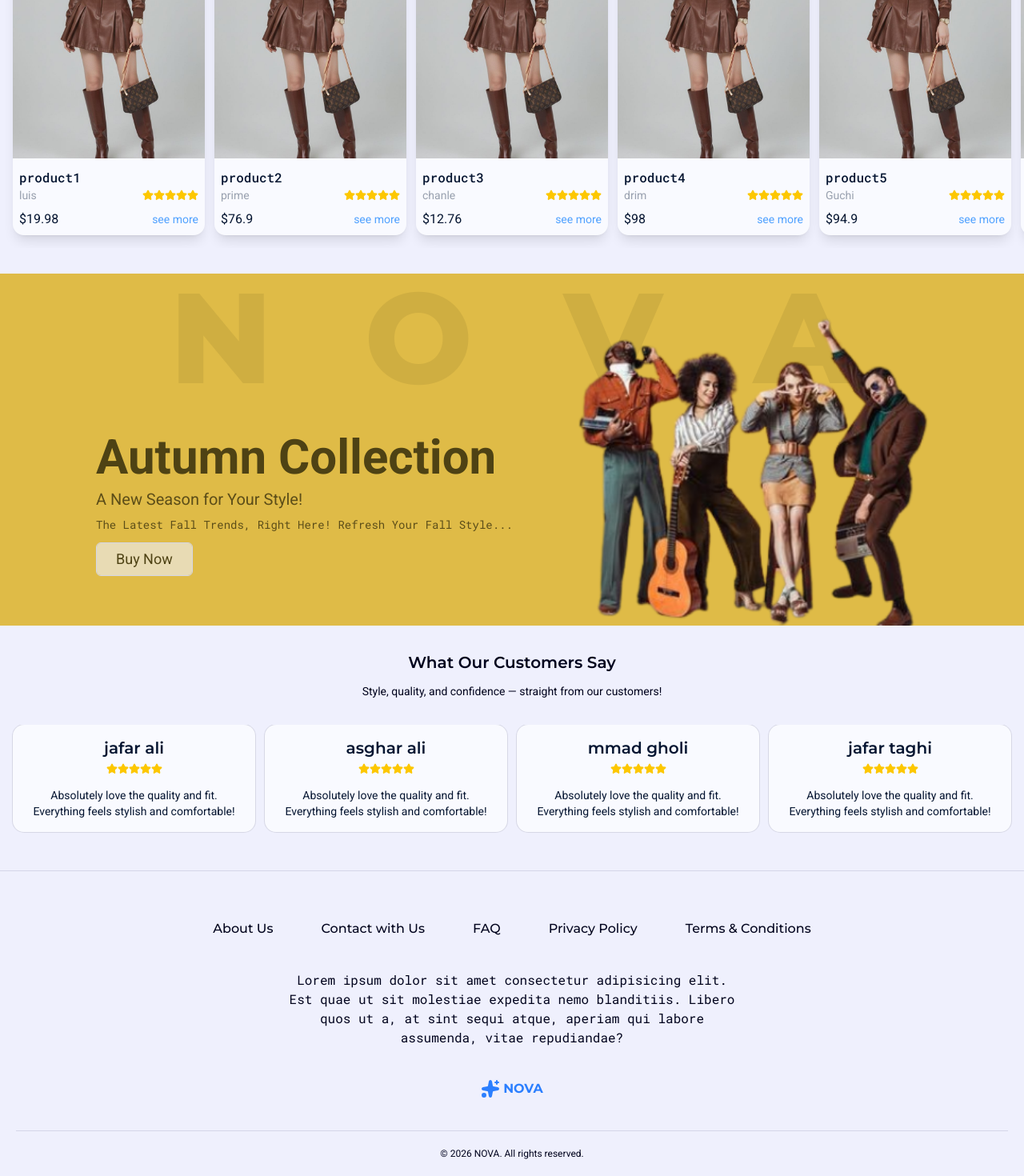
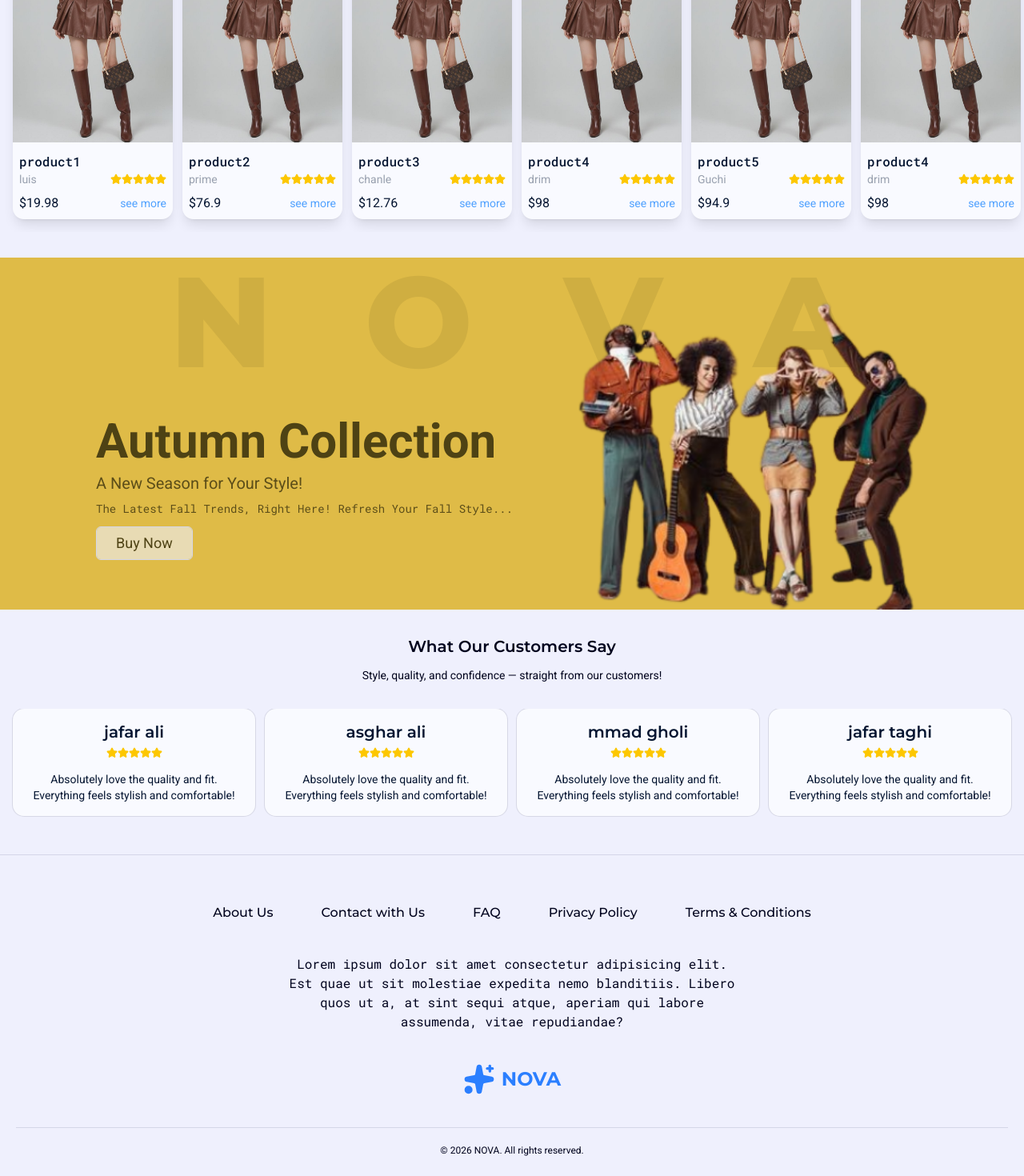
Before and after one commit to ReyhanehMombeyni/NOVA, a Next.js app: page / in a window 1280 px wide. Shown: the part 1018-2488 px from the top of the page at 80% size. Built offline with nearby package versions, Linux system fonts and the light colour scheme.

Commit message:
Add: basic products page & responsive

```diff
--- a/src/app/(app)/components/home-cmp/Arrivals.tsx
+++ b/src/app/(app)/components/home-cmp/Arrivals.tsx
@@ -2,7 +2,7 @@ import Link from "next/link";
 import { ProductCard } from "@/components/shared/ProductCard";
 import imageProduct from '@/../public/images/products/product1.png'
 
-const products = [{
+export const productsData = [{
     id: 1,
     title: 'product1',
     price: 19.98,
@@ -64,7 +64,7 @@ export const Arrivals = () => {
             </div>
             <div className="w-full overflow-x-auto px-4 pb-4 flex items-center gap-3">
                 {
-                    products.map((product) => <ProductCard key={product.id} {...product} />)
+                    productsData.map((product) => <div key={product.id} className="min-w-35 sm:min-w-40 md:min-w-45 xl:min-w-50"><ProductCard {...product} /></div>)
                 }
             </div>
         </section>
--- /dev/null
+++ b/src/app/(app)/components/products-cmp/Toolbars.tsx
@@ -0,0 +1,7 @@
+export const Toolbars = () => {
+    return (
+        <section>
+            toolbars
+        </section>
+    );
+}
--- /dev/null
+++ b/src/app/(app)/components/products-cmp/index.tsx
@@ -0,0 +1 @@
+export * from './Toolbars'
--- a/src/app/(app)/products/page.tsx
+++ b/src/app/(app)/products/page.tsx
@@ -1,7 +1,17 @@
+'use client'
+import { ProductCard } from "@/components/shared";
+import { productsData } from "../components/home-cmp";
+import { Toolbars } from "../components/products-cmp";
+
 export default function Products () {
     return (
-        <main className="p-5 md:px-10">
-            products
+        <main className="w-full p-5 md:px-10">
+            <Toolbars />
+            <section className="mx-auto grid items-center grid-cols-2 sm:grid-cols-3 md:grid-cols-4 lg:grid-cols-5 xl:grid-cols-6 gap-4">
+                {
+                    productsData.map(product => <div key={product.id} className="col-span-1"><ProductCard {...product} /></div>)
+                }
+            </section>
         </main>
     );
 }
--- a/src/components/layout/Footer.tsx
+++ b/src/components/layout/Footer.tsx
@@ -34,7 +34,7 @@ export const Footer = () => {
                         </li>)}
                 </ul>
                 <p className="text-sm font-mono xl:max-w-xl xl:text-base">Lorem ipsum dolor sit amet consectetur adipisicing elit. Est quae ut sit molestiae expedita nemo blanditiis. Libero quos ut a, at sint sequi atque, aperiam qui labore assumenda, vitae repudiandae?</p>
-                <Logo />
+                <Logo size="lg" />
             </div>
             <div className="border-t text-center pt-5 text-xs">
                 &copy; { year } NOVA. All rights reserved.
--- a/src/components/shared/Logo.tsx
+++ b/src/components/shared/Logo.tsx
@@ -1,10 +1,38 @@
 import { Icons } from "./Icons";
 
-export const Logo= () => {
-    return(
-        <div className="flex gap-1 items-center">
-            <Icons.logo />
-            <span className="text-blue-500 font-bold font-heading">NOVA</span>
+interface LogoProps {
+    size?: "sm" | "md" | "lg";
+}
+
+export const Logo = ({ size = "sm" }: LogoProps) => {
+    const sizes = {
+        sm: {
+            icon: "w-5 h-5",
+            text: "text-base",
+            gap: "gap-1",
+        },
+        md: {
+            icon: "w-6 h-6",
+            text: "text-lg",
+            gap: "gap-1.5",
+        },
+        lg: {
+            icon: "w-10 h-10",
+            text: "text-2xl",
+            gap: "gap-2",
+        },
+    };
+
+    const currentSize = sizes[size];
+
+    return (
+        <div className={`flex items-center ${currentSize.gap}`}>
+            <Icons.logo className={currentSize.icon} />
+            <span
+                className={`text-blue-500 font-bold font-heading ${currentSize.text}`}
+            >
+                NOVA
+            </span>
         </div>
     );
-}
+};
--- a/src/components/shared/ProductCard.tsx
+++ b/src/components/shared/ProductCard.tsx
@@ -15,8 +15,8 @@ interface ProductProps {
 
 export const ProductCard = ({ title, price, brand, rating, image }: ProductProps) => {
     return (
-        <div className="flex flex-col gap-1 bg-card text-card-foreground min-w-35 h-70 md:min-w-60 md:h-110 rounded-xl shadow-lg">
-            <div className="relative w-full h-55 md:h-90 rounded-t-xl overflow-hidden">
+        <div className="flex flex-col gap-1 bg-card text-card-foreground w-full h-90 sm:h-95 md:h-100 xl:h-105 rounded-xl shadow-lg">
+            <div className="relative w-full h-70 sm:h-74 md:h-79 xl:h-84 rounded-t-xl overflow-hidden">
                 <Image
                     src={image}
                     alt="product image"
--- a/src/components/ui/index.ts
+++ b/src/components/ui/index.ts
@@ -4,3 +4,4 @@ export * from './label'
 export * from './badge'
 export * from './dropdown-menu'
 export * from './avatar'
+export * from './card'
```
